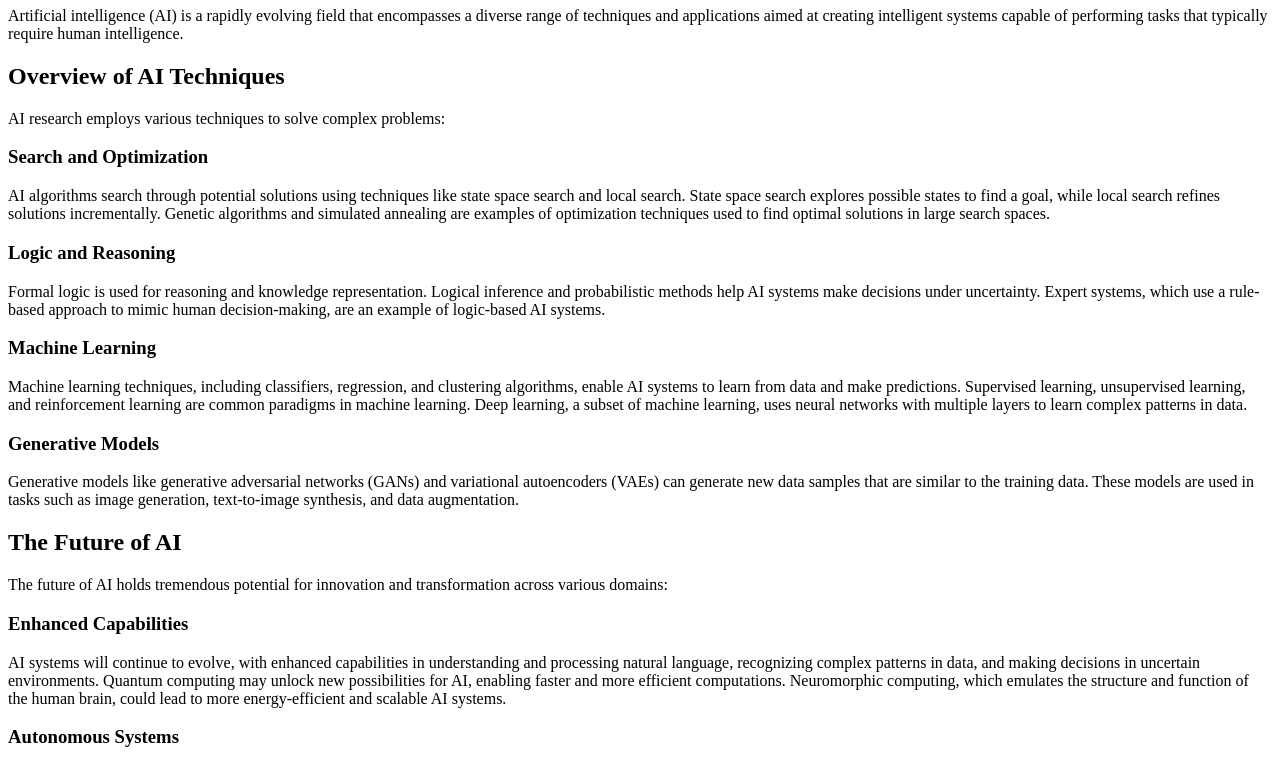
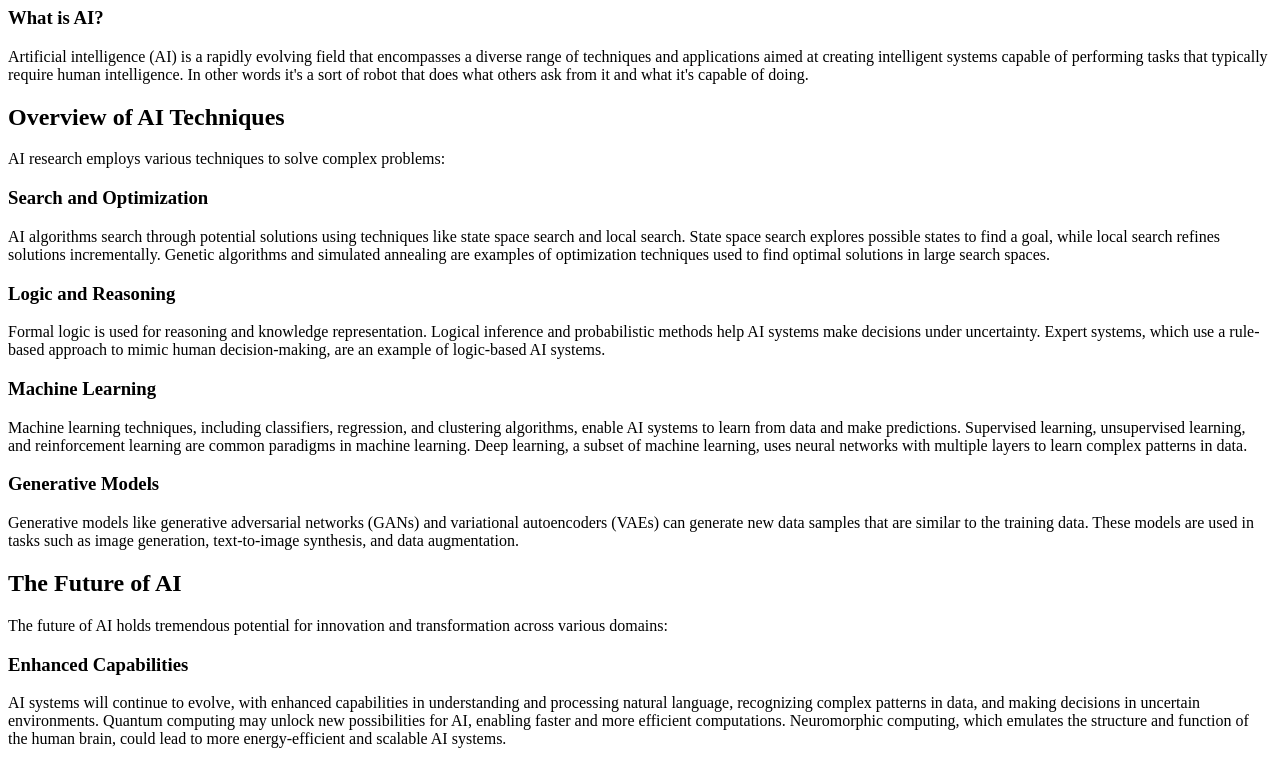
Before and after one commit to mediavilleyt/Level28_Website, a plain HTML site: page HTML/history.html in a window 1280 px wide. Shown: the part 135-899 px from the top of the page. Drawn offline with Linux system fonts and the light colour scheme.

Commit message:
Updated history .html a bit

```diff
--- a/HTML/history.html
+++ b/HTML/history.html
@@ -14,11 +14,15 @@
     <main id="History">
       <div id="History">
         <h1>History of AI</h1>
+
+        <h3>What is AI?</h3>
         <p>
           Artificial intelligence (AI) is a rapidly evolving field that
           encompasses a diverse range of techniques and applications aimed at
           creating intelligent systems capable of performing tasks that
-          typically require human intelligence.
+          typically require human intelligence. In other words it's a sort of
+          robot that does what others ask from it and what it's capable of
+          doing.
         </p>
 
         <h2>Overview of AI Techniques</h2>
```
